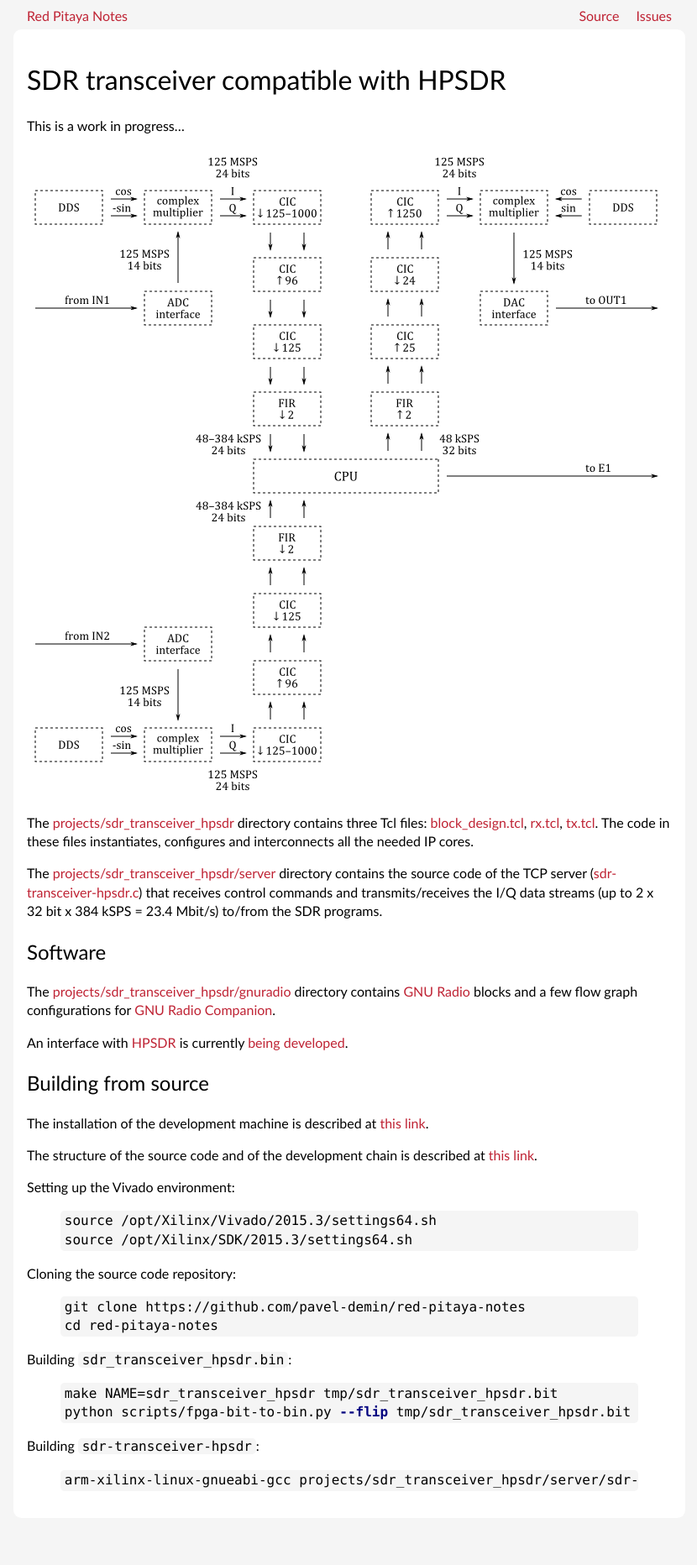
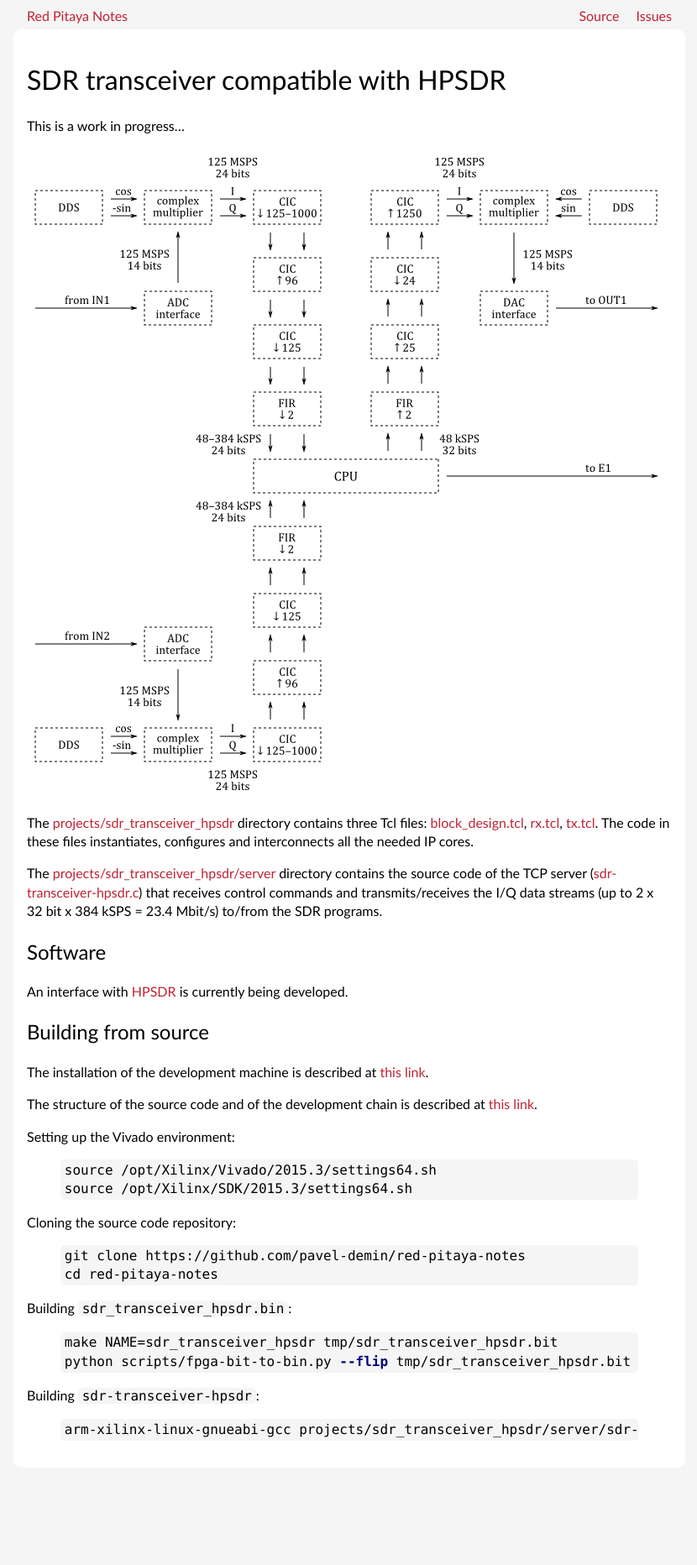
Before and after one commit to pavel-demin/red-pitaya-notes, a Jekyll site: the page built from sdr-transceiver-hpsdr.md, in a window 1280 px wide. Shown: the whole page at 84% size, without its empty margins (224-1054 px from the left). Built offline with Jekyll 4.4.1, drawn with Linux system fonts in a browser that asks for light colours; after the commit the page ends 1804 px from its top, so only the background shows below that.

Commit message:
remove links to GNU Radio blocks from sdr-transceiver-hpsdr

```diff
--- a/sdr-transceiver-hpsdr.md
+++ b/sdr-transceiver-hpsdr.md
@@ -15,9 +15,7 @@ The [projects/sdr_transceiver_hpsdr/server](https://github.com/pavel-demin/red-p
 Software
 -----
 
-The [projects/sdr_transceiver_hpsdr/gnuradio](https://github.com/pavel-demin/red-pitaya-notes/tree/develop/projects/sdr_transceiver_hpsdr/gnuradio) directory contains [GNU Radio](http://gnuradio.org) blocks and a few flow graph configurations for [GNU Radio Companion](http://gnuradio.org/redmine/projects/gnuradio/wiki/GNURadioCompanion).
-
-An interface with [HPSDR](http://openhpsdr.org) is currently [being developed](https://github.com/pavel-demin/red-pitaya-notes/tree/develop/projects/sdr_transceiver_hpsdr/hpsdr).
+An interface with [HPSDR](http://openhpsdr.org) is currently being developed.
 
 Building from source
 -----
```
